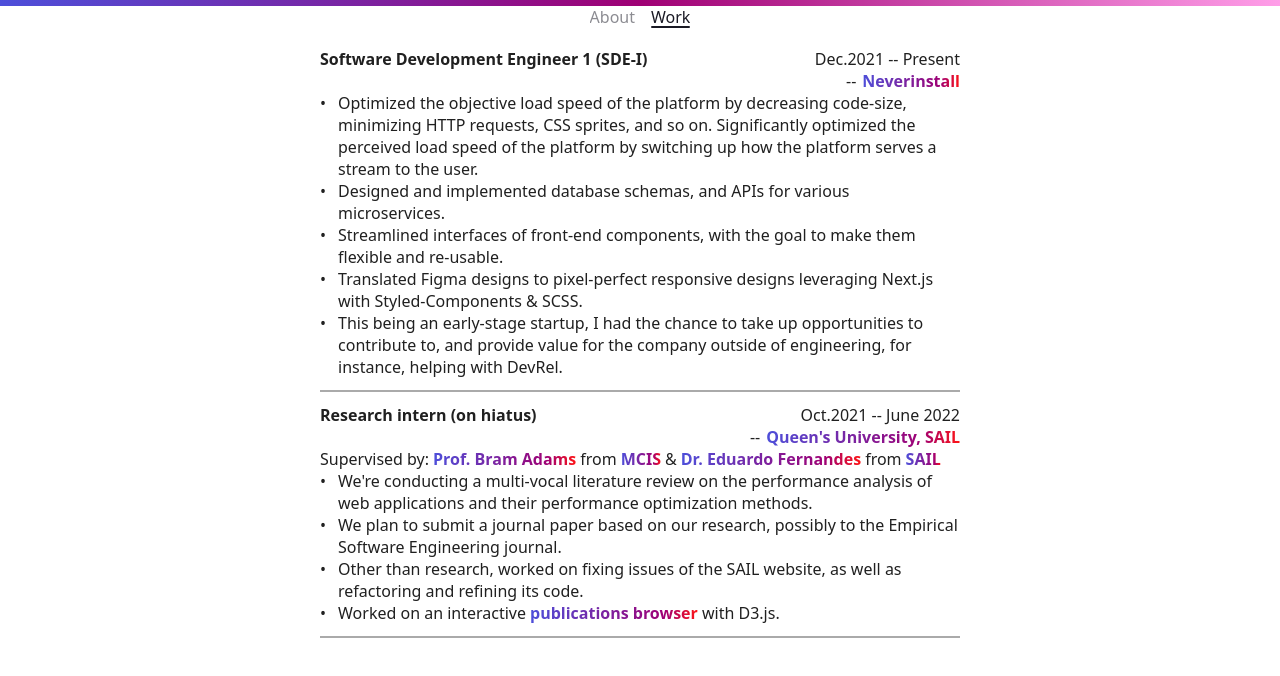
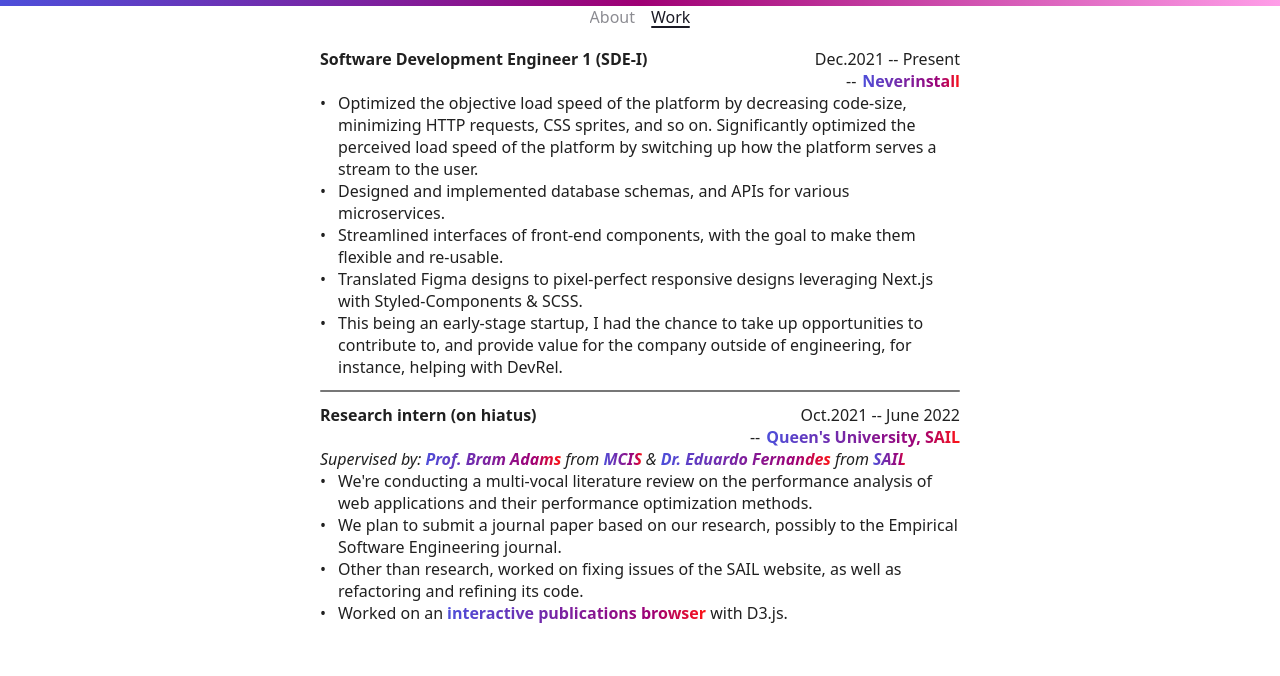
Before and after one commit to Yug34/portfolio-new, a Next.js app: page /work in a window 1280 px wide. Shown: the top 676 px of the page. Built offline with nearby package versions, Linux system fonts and the light colour scheme.

Commit message:
:lipstick: feat(workpage): added line divs

```diff
--- a/components/WorkPage/index.tsx
+++ b/components/WorkPage/index.tsx
@@ -19,6 +19,7 @@
   width: 100%;
   justify-content: flex-start;
   column-gap: 4px;
+  font-style: italic;
 `;
 
 const CompanyNameContainer = styled.div`
@@ -39,17 +40,10 @@
   justify-content: flex-start;
 `;
 
-const WorkContainer = styled.div`
-  display: flex;
-  flex-direction: column;
-  border-bottom: 2px solid #aaaaaa;
-  padding-bottom: 12px;
-`;
-
 const WorkPage = () => {
     return (
         <div style={{display: "flex", flexDirection: 'column', rowGap: '12px'}}>
-            <WorkContainer>
+            <div>
                 <TitleContainer>
                     <Title>Software Development Engineer 1 (SDE-I)</Title>
                     <Date>Dec.2021 -- Present</Date>
@@ -78,8 +72,9 @@
                         </div>
                     ))}
                 </Work>
-            </WorkContainer>
-            <WorkContainer>
+            </div>
+            <div style={{height: '2px', backgroundColor: '#777777', borderRadius: '2px', width: '100%'}}/>
+            <div>
                 <TitleContainer>
                     <Title>Research intern (on hiatus)</Title>
                     <Date>Oct.2021 -- June 2022</Date>
@@ -132,19 +127,20 @@
                     <div style={{display: 'flex', width: '100%', justifyContent: 'flex-start'}}>
                         •
                         <WorkContent>
-                            Worked on an interactive
+                            Worked on an
                             <Hover
                                 style={{marginLeft: '4px'}}
                                 monoState
                                 externalHref={true}
                                 fontWeight={600}
-                                href={"https://sail.cs.queensu.ca/publications.html"}>
-                                publications browser
+                                href={"https://sail.cs.queensu.ca/publications.html"}
+                            >
+                                interactive publications browser
                             </Hover> with D3.js.
                         </WorkContent>
                     </div>
                 </Work>
-            </WorkContainer>
+            </div>
         </div>
     );
 };
```
